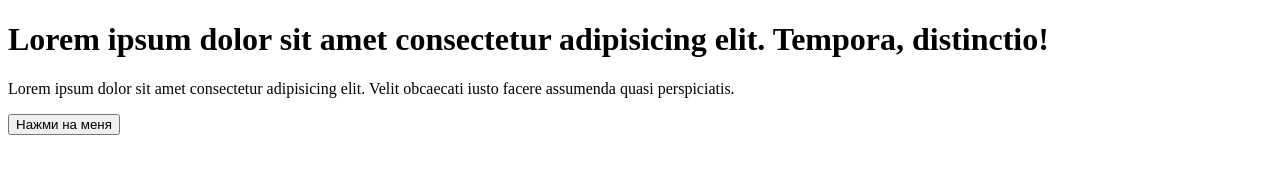
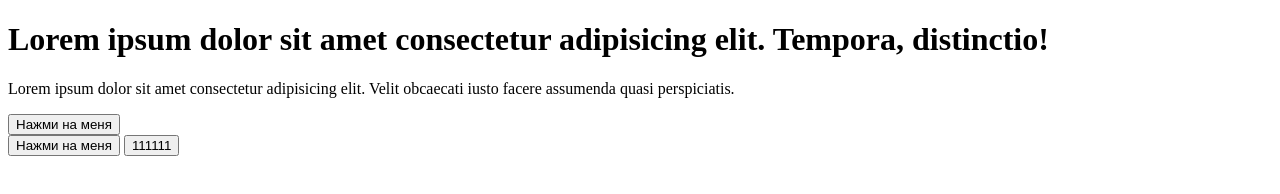
Before and after one commit to Kristina930/test24, a plain HTML site: page index.html in a window 1280 px wide. Drawn offline with Linux system fonts and the light colour scheme.

Commit message:
новое

```diff
--- a/index.html
+++ b/index.html
@@ -13,5 +13,8 @@
    <div><a href="" class="class"></a></div>
    <div><a href="" class="class"></a></div>
 
+   <button>Нажми на меня </button>
+   <button>111111 </button>
+
 </body>
 </html>
```
